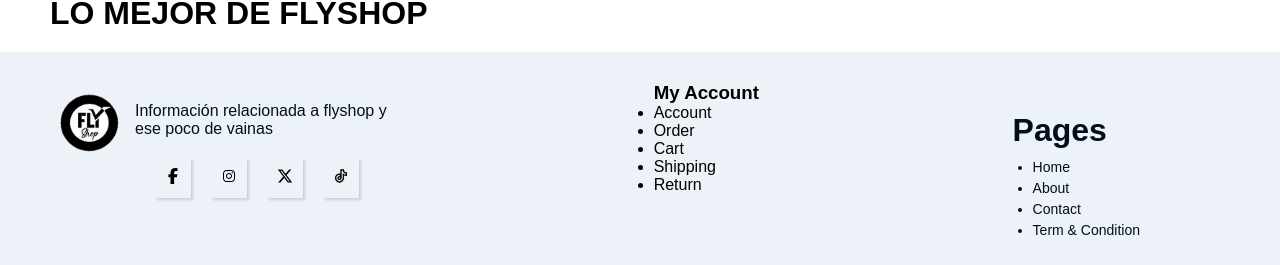
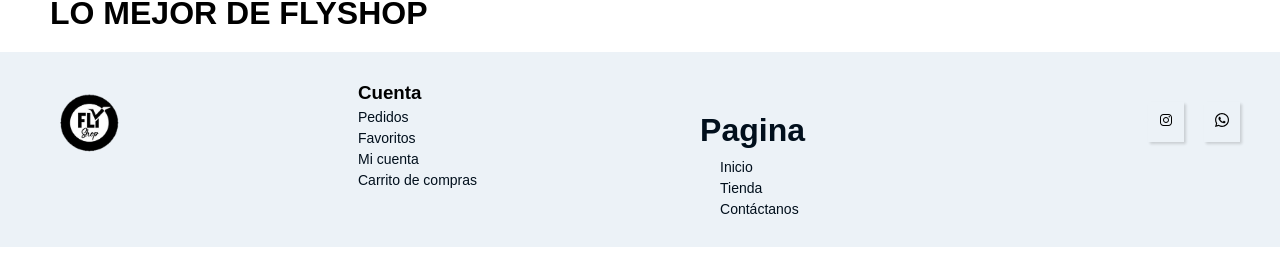
Before and after one commit to mandrakhe/ProyectoFinal, a React (Create React App) app in the folder flyshop/: page / in a window 1280 px wide. Shown: the part 1906-2171 px from the top of the page. Built offline with nearby package versions, Linux system fonts and the light colour scheme.

Commit message:
Actualización

```diff
--- a/flyshop/src/footer.css
+++ b/flyshop/src/footer.css
@@ -27,12 +27,12 @@
     color: #010f1c;
 }
 
-.footer .container .about .detail .icon {
+ .icon {
     margin-top: 20px;
     display: flex;
 }
 
-.footer .container .about .detail .icon li {
+ .icon li {
     margin-left: 20px;
     list-style: none;
     padding: 10px 10px;
@@ -41,7 +41,7 @@
     transition: 0.5s;
 }
 
-.footer .container .about .detail .icon li:hover {
+.icon li:hover {
     background: #000000;
     color: #fff;
     border-radius: 5px;
@@ -63,7 +63,7 @@
     margin-left: 20px;
 }
 
-.footer .container .page ul li {
+.footer .container ul li {
     margin-top: 5px;
     color: #010f1c;
     font-size: 14px;
@@ -71,6 +71,10 @@
     cursor: pointer;
 }
 
-.footer .container .page ul li:hover {
+.footer .container ul li:hover {
     color: #0989ff;
 }
+
+.footer .container ul li{
+    list-style: none;
+}
--- a/flyshop/src/footer.js
+++ b/flyshop/src/footer.js
@@ -1,9 +1,7 @@
 import React from 'react'
-import { FaFacebookF } from "react-icons/fa6";
 import { IoLogoInstagram } from "react-icons/io";
-import { FaXTwitter } from "react-icons/fa6";
-import { RiTiktokLine } from "react-icons/ri";
-import Logo from './images/logos/logo_flyshop.png'
+import { FaWhatsapp } from "react-icons/fa6";
+import Logo from './images/logos/logo_flyshop.png';
 import './footer.css'
 const Footer = () => {
     return (
@@ -14,35 +12,30 @@ const Footer = () => {
                         <div className='logo'>
                             <img src={Logo} alt='logo'/>
                         </div>
-                        <div className='detail'>
-                            <p>Información relacionada a flyshop y ese poco de vainas</p>
-                            <div className='icon'>
-                                <li><FaFacebookF /></li>
-                                <li><IoLogoInstagram /></li>
-                                <li><FaXTwitter /></li>
-                                <li><RiTiktokLine /></li>
-                            </div>
-                        </div>
                     </div>
                     <div className='account'>
-                        <h3>My Account</h3>
+                        <h3>Cuenta</h3>
                         <ul>
-                            <li>Account</li>
-                            <li>Order</li>
-                            <li>Cart</li>
-                            <li>Shipping</li>
-                            <li>Return</li>
+                            <li>Pedidos</li>
+                            <li>Favoritos</li>
+                            <li>Mi cuenta</li>
+                            <li>Carrito de compras</li>
                         </ul>
                     </div>
                     <div className='page'>
-                        <h3>Pages</h3>
+                        <h3>Pagina</h3>
                         <ul>
-                            <li>Home</li>
-                            <li>About</li>
-                            <li>Contact</li>
-                            <li>Term & Condition</li>
+                            <li>Inicio</li>
+                            <li>Tienda</li>
+                            <li>Contáctanos</li>
                         </ul>
                     </div>
+                        <div className='detail'>
+                            <div className='icon'>
+                                <li><IoLogoInstagram /></li>
+                                <li><FaWhatsapp /></li>
+                            </div>
+                        </div>
                 </div>
             </div>
         </>
```
